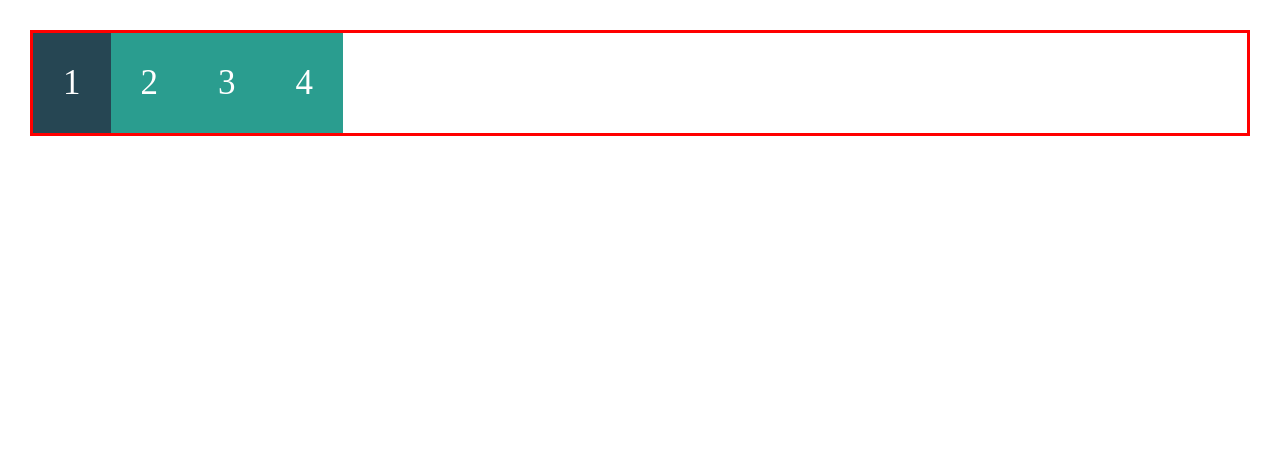
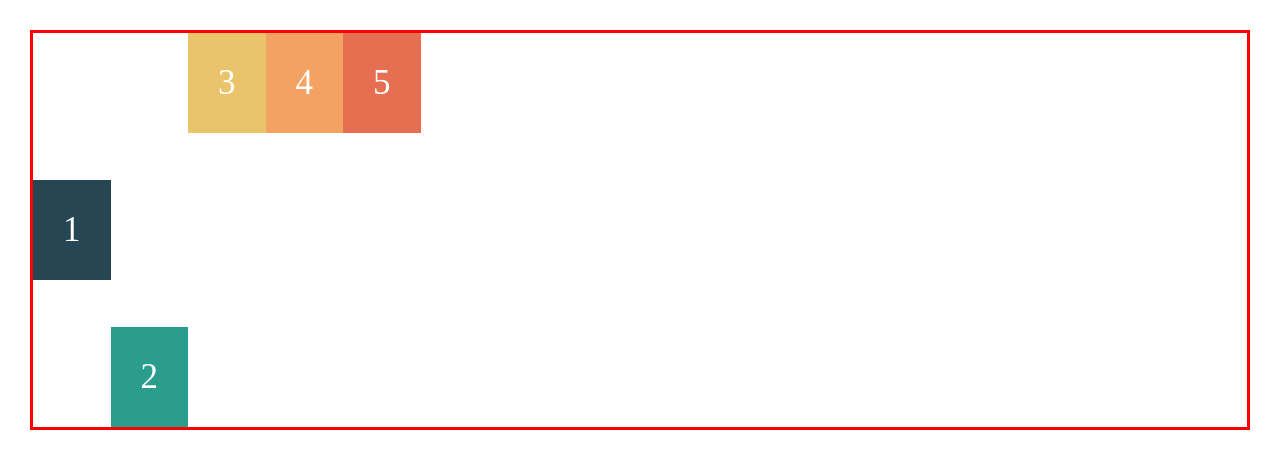
Before and after one commit to vudinhquang/flexbox, a plain HTML site: page Flex Items/Align self/index.html in a window 1280 px wide. Drawn offline with Linux system fonts and the light colour scheme.

Commit message:
Align self

```diff
--- /dev/null
+++ b/Flex Items/Align self/css/style.css
@@ -0,0 +1,43 @@
+* {
+    margin: 0;
+    padding: 0;
+    box-sizing: border-box;
+}
+
+body {
+    color: #fff;
+    padding: 30px;
+    font-size: 35px;
+    text-align: center;
+}
+
+.container {
+    border: 3px solid red;
+}
+
+.box {
+    color: #fff;
+    padding: 30px;
+    font-size: 35px;
+    text-align: center;
+}
+
+.box-1 {
+    background-color: #264653;
+}
+
+.box-2, .box-m, .more {
+    background-color: #2a9d8f;
+}
+
+.box-3 {
+    background-color: #e9c46a;
+}
+
+.box-4 {
+    background-color: #f4a261;
+}
+
+.box-5 {
+    background-color: #e76f51;
+}
--- a/Flex Items/Flex shorthand/index.html
+++ b/Flex Items/Align self/index.html
@@ -8,14 +8,19 @@
     <link rel="stylesheet" href="css/style.css">
 
     <style>
-        /* flex: flex-grow flex-shrink flex-basis */
-        /* flex: 0 1 auto */
+        /* align-self: auto | flex-start | flex-end | center | baseline | stretch */
         .container {
             display: flex;
+            height: 400px;
+            align-items: flex-start;
         }
 
-        .box {
-            flex: 0 1 auto;
+        .box-1 {
+            align-self: center;
+        }
+
+        .box-2 {
+            align-self: flex-end;
         }
     </style>
 </head>
@@ -24,8 +29,9 @@
     <div class="container">
         <div class="box box-1">1</div>
         <div class="box box-2">2</div>
-        <div class="box box-2">3</div>
-        <div class="box box-2">4</div>
+        <div class="box box-3">3</div>
+        <div class="box box-4">4</div>
+        <div class="box box-5">5</div>
     </div>
 </body>
 
```
Also changed, not shown: me.txt.
